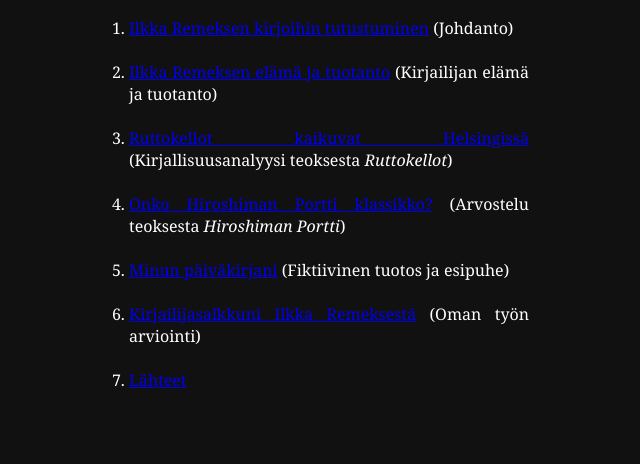
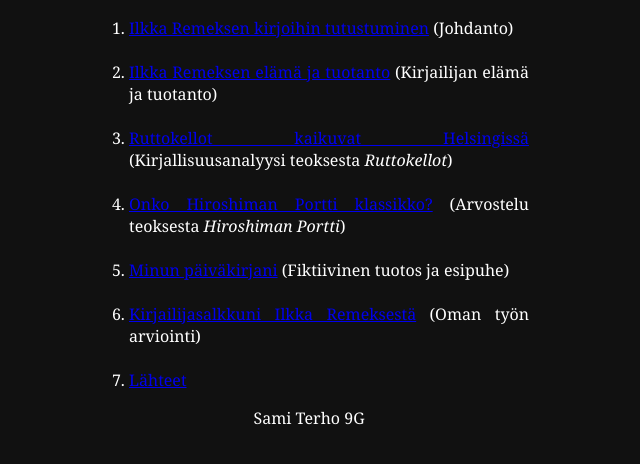
Before and after one commit to HarveyG5/harveyg5.github.io, a plain HTML site: page index.html in a window 1280 px wide. Shown: the part 122-586 px from the top of the page, without its empty margins (331-971 px from the left). Drawn offline with Linux system fonts and the light colour scheme; a web font is replaced by a local one.

Commit message:
Added name

```diff
--- a/index.html
+++ b/index.html
@@ -31,7 +31,13 @@
 	<br>
 	<li><a href="sources.html">Lähteet</a></li>
       </ol>
+
+      <!-- <img src="remes.jpg" alt="Kuva Ilkka Remeksestä" width="400" height="400" style="vertical-align:middle"> -->
     </main>
+
+    <footer>
+      <p>Sami Terho 9G</p>
+    </footer>
 
   </body>
 
```
